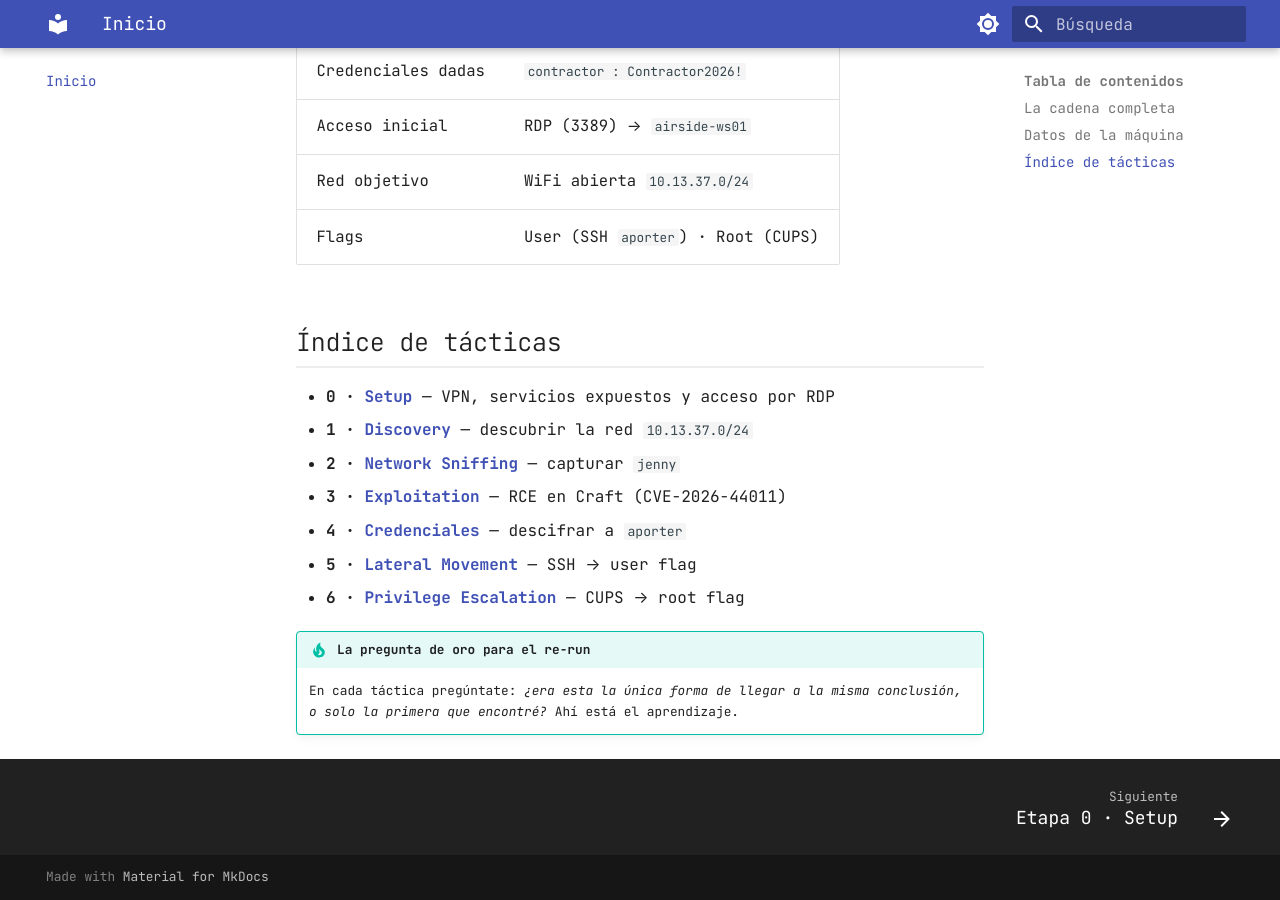
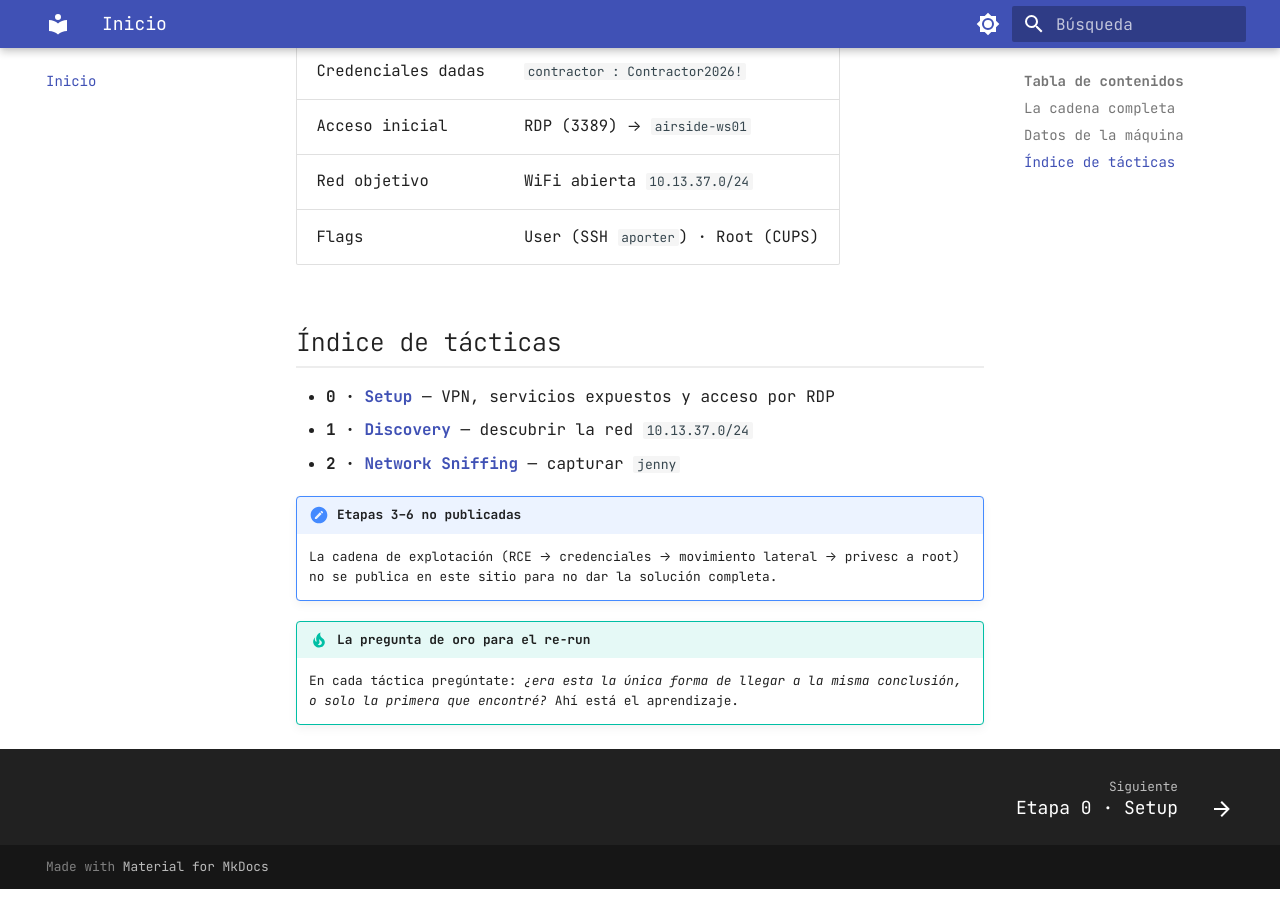
Before and after one commit to ollerenac-uni/ctf-walkthroughs, an MkDocs documentation site: the page built from docs/index.md, in a window 1280 px wide and 900 px high, scrolled down 1476 px. Built offline with MkDocs 1.6.1 and Material for MkDocs 9.7.7, drawn with Linux system fonts in a browser that asks for light colours.

Commit message:
Oculta del sitio las etapas 3-6 (cadena de explotación hasta root)
Las páginas 3 Exploitation (RCE), 4 Credenciales, 5 Lateral Movement y
6 Privesc se excluyen del build (exclude_docs) y se quitan del nav; sus
URLs devuelven 404 online. Se arreglan los enlaces internos que las
referenciaban. Los archivos fuente permanecen en el repo.

Co-Authored-By: Claude Opus 4.8 <noreply@anthropic.com>

```diff
--- a/docs/index.md
+++ b/docs/index.md
@@ -32,10 +32,10 @@ no solo *qué* comandos se corrieron. El foco es el razonamiento: cada etapa sig
 - **0 · [Setup](etapa0-setup.md)** — VPN, servicios expuestos y acceso por RDP
 - **1 · [Discovery](01-discovery.md)** — descubrir la red `10.13.37.0/24`
 - **2 · [Network Sniffing](02-monitoreo.md)** — capturar `jenny`
-- **3 · [Exploitation](03-exploitation.md)** — RCE en Craft (CVE-2026-44011)
-- **4 · [Credenciales](04-credenciales.md)** — descifrar a `aporter`
-- **5 · [Lateral Movement](05-lateral.md)** — SSH → user flag
-- **6 · [Privilege Escalation](06-privesc.md)** — CUPS → root flag
+
+!!! note "Etapas 3–6 no publicadas"
+    La cadena de explotación (RCE → credenciales → movimiento lateral → privesc a root)
+    no se publica en este sitio para no dar la solución completa.
 
 !!! tip "La pregunta de oro para el re-run"
     En cada táctica pregúntate: *¿era esta la única forma de llegar a la misma conclusión,
--- a/mkdocs.yml
+++ b/mkdocs.yml
@@ -3,6 +3,14 @@ site_description: "Solución de la máquina HackTheBox 'Layover' por tácticas M
 site_url: https://ollerenac-uni.github.io/layover-walkthrough/
 docs_dir: docs
 site_dir: site
+
+# Estas páginas (la cadena de explotación hasta root) no se publican en el sitio.
+# Se quedan en el repo pero MkDocs NO las construye: sus URLs devuelven 404 online.
+exclude_docs: |
+  03-exploitation.md
+  04-credenciales.md
+  05-lateral.md
+  06-privesc.md
 
 theme:
   name: material
@@ -60,7 +68,3 @@ nav:
   - Tácticas:
       - "1 · Discovery": 01-discovery.md
       - "2 · Network Sniffing": 02-monitoreo.md
-      - "3 · Exploitation (RCE)": 03-exploitation.md
-      - "4 · Credenciales": 04-credenciales.md
-      - "5 · Lateral Movement": 05-lateral.md
-      - "6 · Privesc (CUPS)": 06-privesc.md
```
Also changed, not shown: docs/02-monitoreo.md (+0 -2 lines).
